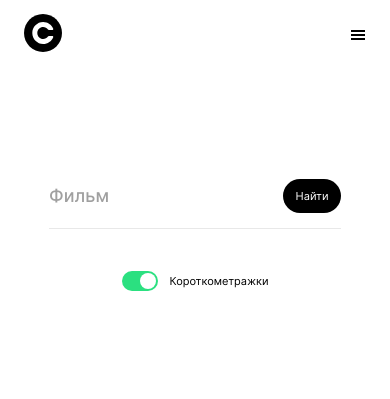
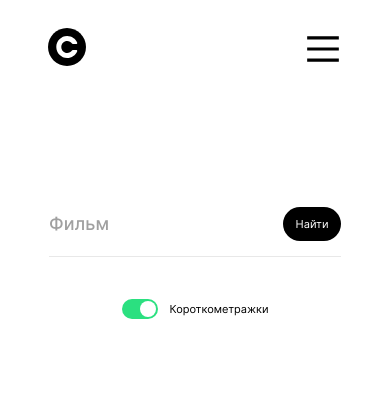
Before and after one commit to MariaMantusova/movies-explorer-frontend, a React app in the folder movies-explorer/: page /movies in a window 390 px wide. Shown: the top 399 px of the page. Built offline with nearby package versions, Linux system fonts and the light colour scheme.

Commit message:
feat: add header burger

```diff
--- /dev/null
+++ b/movies-explorer/src/components/Header/HeaderBurger.css
@@ -0,0 +1,15 @@
+.header-burger {
+    display: none;
+}
+
+.burger {
+    height: 38px;
+    width: 38px;
+}
+
+@media screen and (max-width: 1150px) {
+    .header-burger {
+        display: flex;
+        max-width: 708px;
+    }
+}
--- /dev/null
+++ b/movies-explorer/src/components/Header/HeaderBurger.js
@@ -0,0 +1,17 @@
+import React from "react";
+import "./HeaderBurger.css";
+import {GrMenu} from "react-icons/gr";
+import Header from "./Header";
+import HeaderLinks from "./HeaderLinks";
+
+function HeaderBurger() {
+    return(
+        <div className="header header-burger">
+            <Header>
+                <GrMenu className="burger"/>
+            </Header>
+        </div>
+    )
+}
+
+export default HeaderBurger;
--- a/movies-explorer/src/components/Header/HeaderMobile.css
+++ b/movies-explorer/src/components/Header/HeaderMobile.css
@@ -1,18 +1,11 @@
 .header-mobile__links-around {
     background-color: rgba(0, 0, 0, 0.3);
-    display: none;
     justify-content: end;
     height: 100vh;
     position: absolute;
     right: 0;
     width: 100%;
     top: 0;
-}
-
-@media screen and (max-width: 1150px) {
-    .header-mobile__links-around {
-        display: flex;
-    }
 }
 
 .header-mobile__links {
--- a/movies-explorer/src/components/Movies/Movies.js
+++ b/movies-explorer/src/components/Movies/Movies.js
@@ -5,21 +5,17 @@ import MoviesCardList from "../MoviesCardList/MoviesCardList";
 import Preloader from "../Preloader/Preloader";
 import Footer from "../Footer/Footer";
 import Header from "../Header/Header";
-import {GiHamburgerMenu} from "react-icons/gi"
 import HeaderToMobile from "../Header/HeaderToMobile";
 import HeaderMobile from "../Header/HeaderMobile";
+import HeaderBurger from "../Header/HeaderBurger";
 
 function Movies() {
     const [open, setOpen] = React.useState(false);
 
     return (
         <>
-            <Header>
-                <GiHamburgerMenu className="burger-icon" onClick={() => {
-                    setOpen(!open)
-                }}/>
-                <HeaderMobile opened={open}/>
-            </Header>
+            <HeaderToMobile/>
+            <HeaderBurger/>
             <section className="movies">
                 <SearchForm/>
                 <MoviesCardList class="movie__save-button_active"/>
--- a/movies-explorer/src/components/SavedMovies/SavedMovies.js
+++ b/movies-explorer/src/components/SavedMovies/SavedMovies.js
@@ -4,13 +4,12 @@ import SearchForm from "../SearchForm/SearchForm";
 import MoviesCardList from "../MoviesCardList/MoviesCardList";
 import Footer from "../Footer/Footer";
 import Header from "../Header/Header";
+import HeaderToMobile from "../Header/HeaderToMobile";
 
 function SavedMovies() {
     return (
         <>
-            <Header>
-
-            </Header>
+            <HeaderToMobile/>
             <SearchForm/>
             <MoviesCardList class="movie__save-button_delete"/>
             <Footer/>
```
